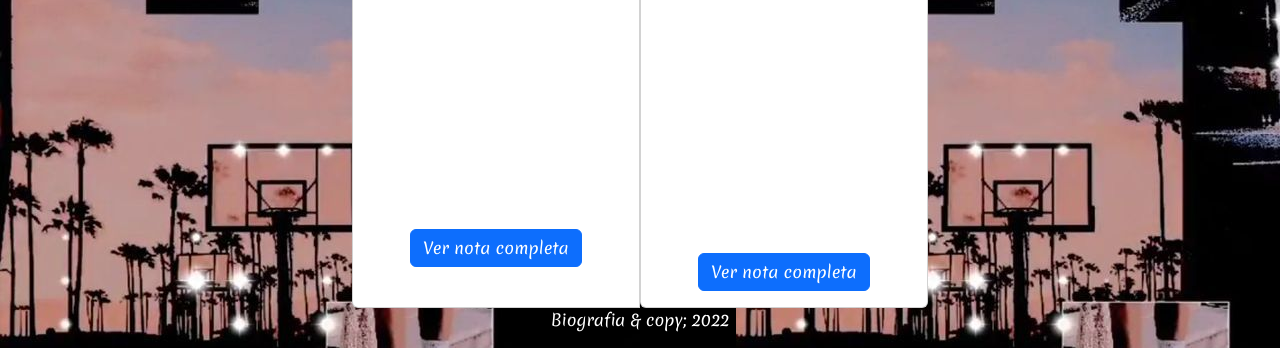
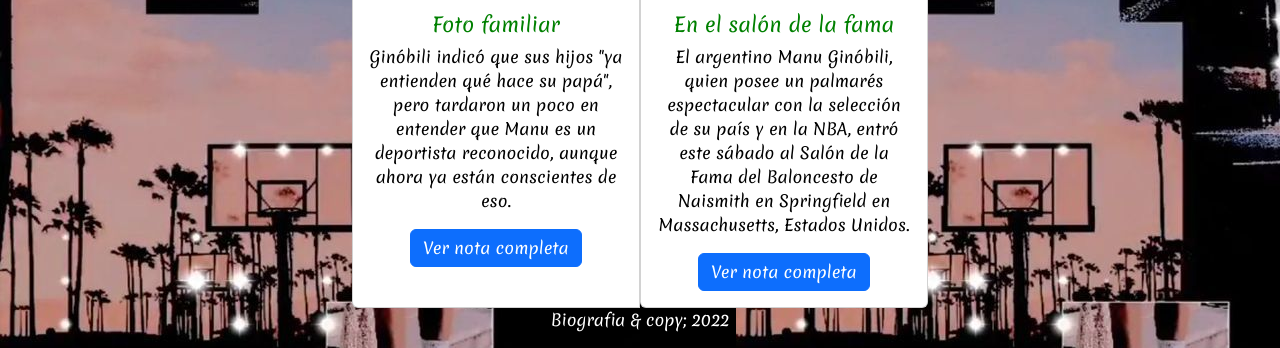
Before and after one commit to Sebastian7592/Biografia-Css, a plain HTML site: page index.html in a window 1280 px wide. Shown: the part 1790-2138 px from the top of the page. Drawn offline with nearby package versions, Linux system fonts and the light colour scheme.

Commit message:
se cambia color de tipografia

```diff
--- a/estilos.css
+++ b/estilos.css
@@ -59,3 +59,11 @@
 .titulo2{
    font-size: 130%;
 }
+
+.card-text{
+   color: black;
+}
+
+.card-title{
+   color: green;
+}
--- a/index.html
+++ b/index.html
@@ -10,7 +10,6 @@
 </head>
 <body background="./img/Portada.jpg">
 	<script src="https://cdn.jsdelivr.net/npm/bootstrap@5.2.2/dist/js/bootstrap.bundle.min.js" integrity="sha384-OERcA2EqjJCMA+/3y+gxIOqMEjwtxJY7qPCqsdltbNJuaOe923+mo//f6V8Qbsw3" crossorigin="anonymous"></script>
-	<div class="container"></div>
 	<nav class="navbar navbar-dark bg-primary">
 		<div class="container-fluid">
 			<a class="navbar-brand" href="#">
```
